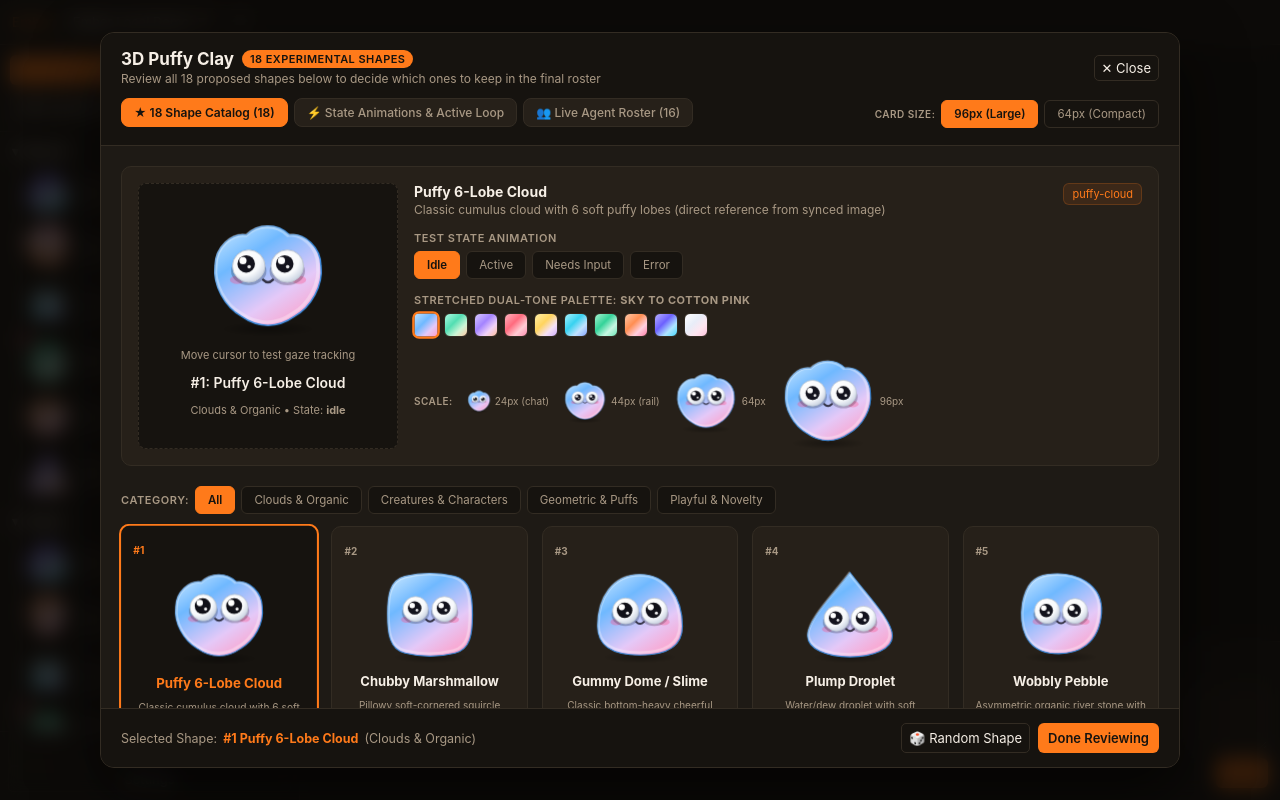
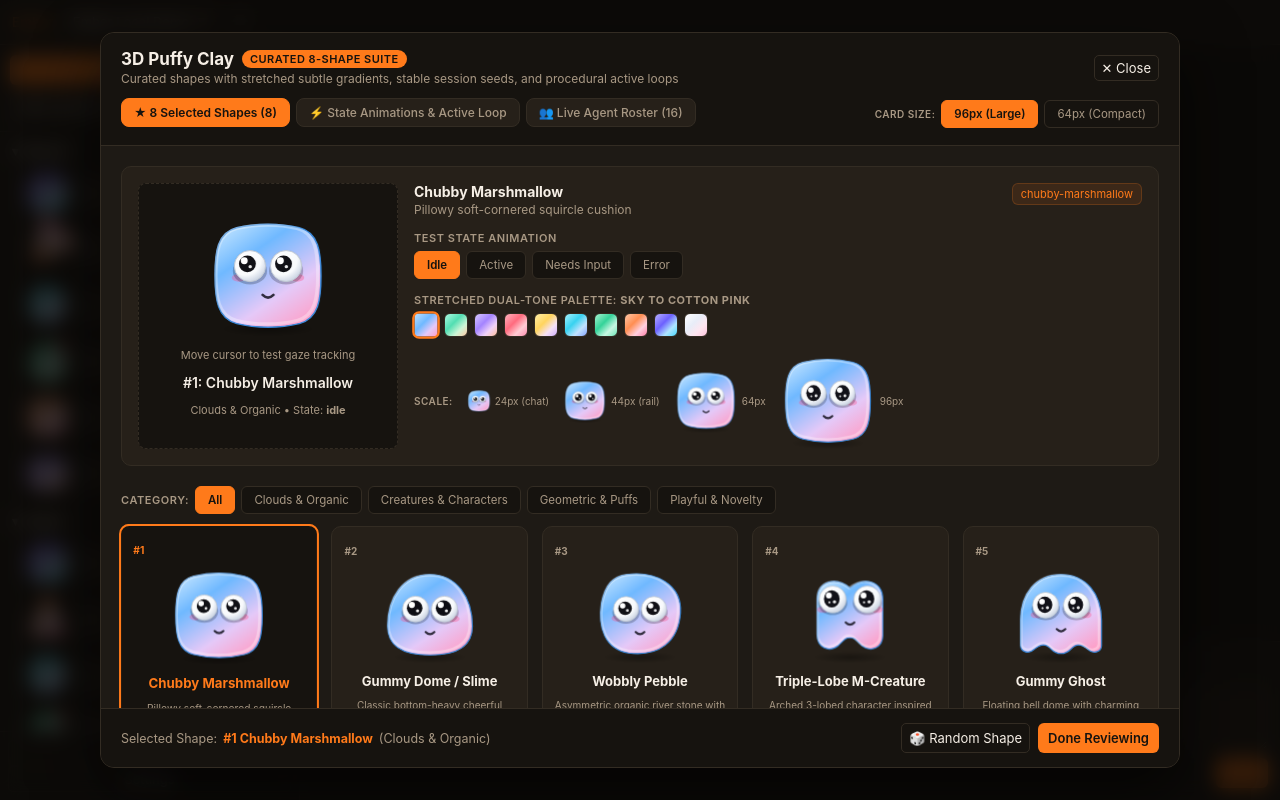
Before and after one commit to noemit/Ember, a React (Vite) app: page / in a window 1280 px wide. Both pictures are taken after a click on the button "Blobs". Built offline with nearby package versions, Linux system fonts and the light colour scheme.

Commit message:
fix: stabilize session seeds, fix needs-input mouth, remove eye colors, and curate 8 keeper shapes

```diff
--- a/src/App.tsx
+++ b/src/App.tsx
@@ -32,7 +32,6 @@ export default function App() {
   const [models, setModels] = React.useState<ModelOption[]>([]);
   const [defaultModelId, setDefaultModelId] = React.useState<string | null>(null);
   const [modelMru, setModelMru] = React.useState<string[]>([]);
-  const [firstPromptBySession, setFirstPromptBySession] = React.useState<Record<string, string>>({});
   const [showcaseOpen, setShowcaseOpen] = React.useState(false);
   const [themeId, setThemeId] = React.useState<string>(DEFAULT_THEME_ID);
   const [settingsOpen, setSettingsOpen] = React.useState(false);
@@ -42,10 +41,10 @@ export default function App() {
   const sessionSeeds = React.useMemo(() => {
     const map: Record<string, string> = {};
     sessions.forEach((session) => {
-      map[session.id] = firstPromptBySession[session.id] ?? session.id;
+      map[session.id] = session.id;
     });
     return map;
-  }, [sessions, firstPromptBySession]);
+  }, [sessions]);
 
   React.useEffect(() => {
     applyTheme(themeId);
@@ -162,14 +161,6 @@ export default function App() {
     void loadMessages(instanceId, selectedSessionId).then((next) => {
       if (!cancelled) {
         setMessages(next);
-        const firstUser = next.find((message) => message.role === 'user');
-        if (firstUser) {
-          setFirstPromptBySession((prev) =>
-            prev[selectedSessionId] === firstUser.text
-              ? prev
-              : { ...prev, [selectedSessionId]: firstUser.text }
-          );
-        }
       }
     });
 
--- a/src/blob/BlobShowcase.tsx
+++ b/src/blob/BlobShowcase.tsx
@@ -63,10 +63,10 @@ export default function BlobShowcase({ onClose }: Props) {
           <div className="showcase-header-top">
             <div className="showcase-title-group">
               <h2>
-                3D Puffy Clay <span className="showcase-badge">18 Experimental Shapes</span>
+                3D Puffy Clay <span className="showcase-badge">Curated 8-Shape Suite</span>
               </h2>
               <p className="showcase-subtitle">
-                Review all 18 proposed shapes below to decide which ones to keep in the final roster
+                Curated shapes with stretched subtle gradients, stable session seeds, and procedural active loops
               </p>
             </div>
             <button className="icon-button" onClick={onClose}>
@@ -82,7 +82,7 @@ export default function BlobShowcase({ onClose }: Props) {
                 data-active={activeTab === 'shapes'}
                 onClick={() => setActiveTab('shapes')}
               >
-                ★ 18 Shape Catalog ({PUFFY_CLAY_SHAPES.length})
+                ★ 8 Selected Shapes ({PUFFY_CLAY_SHAPES.length})
               </button>
               <button
                 className="showcase-tab"
--- a/src/blob/blob.css
+++ b/src/blob/blob.css
@@ -66,14 +66,12 @@
 
 .gem-blob-puffy-clay .clay-yelling-mouth {
   animation: clay-mouth-chatter 0.22s ease-in-out infinite alternate;
-  transform-box: fill-box;
-  transform-origin: 50% 50%;
+  transform-origin: 0px 0px;
 }
 
 .gem-blob-puffy-clay .clay-alert-badge {
   animation: clay-badge-pop 0.9s cubic-bezier(0.34, 1.56, 0.64, 1) infinite alternate;
-  transform-box: fill-box;
-  transform-origin: 50% 50%;
+  transform-origin: 0px 0px;
 }
 
 /* Error State: Hilarious Dizzy Wobble & Shivering X Eyes */
--- a/src/blob/renderers/PuffyClayRenderer.tsx
+++ b/src/blob/renderers/PuffyClayRenderer.tsx
@@ -136,8 +136,10 @@ export default function PuffyClayRenderer({
   const eyeY = shape.eyeY;
   const spacing = shape.eyeSpacing;
   const eyeR = shape.eyeRadius;
-  const naturalMouthY = eyeY + eyeR * 0.92;
+  // Position mouth with plenty of breathing room below the eyes & blush
+  const mouthY = shape.mouthY ?? eyeY + eyeR + 12;
 
+  // Pure dark pupils with white reflections (NO color inside the eyes)
   const renderPupil = (ref: React.RefObject<SVGGElement>) => {
     if (isError) {
       return (
@@ -149,11 +151,10 @@ export default function PuffyClayRenderer({
     }
 
     if (eyeStyle === 1) {
-      // Style 1: Anime Star Sparkle Pupil
+      // Style 1: Anime Star Sparkle Pupil (Pure dark with multiple bright white glints)
       return (
         <g ref={ref} className="clay-pupil-group">
-          <ellipse cx="0" cy="0" rx={eyeR * 0.58} ry={eyeR * 0.64} fill="#12111a" />
-          <ellipse cx="0" cy={eyeR * 0.22} rx={eyeR * 0.44} ry={eyeR * 0.32} fill={color.base} opacity="0.85" />
+          <ellipse cx="0" cy="0" rx={eyeR * 0.58} ry={eyeR * 0.64} fill="#111118" />
           <circle cx={-eyeR * 0.22} cy={-eyeR * 0.25} r={eyeR * 0.22} fill="#ffffff" />
           <circle cx={eyeR * 0.2} cy={eyeR * 0.22} r={eyeR * 0.12} fill="#ffffff" opacity="0.9" />
           <circle cx={-eyeR * 0.18} cy={eyeR * 0.26} r={eyeR * 0.08} fill="#ffffff" opacity="0.85" />
@@ -165,7 +166,7 @@ export default function PuffyClayRenderer({
       // Style 2: Soft Kawaii Round Pupil
       return (
         <g ref={ref} className="clay-pupil-group">
-          <circle cx="0" cy="0" r={eyeR * 0.52} fill="#151420" />
+          <circle cx="0" cy="0" r={eyeR * 0.52} fill="#12121a" />
           <circle cx={-eyeR * 0.18} cy={-eyeR * 0.18} r={eyeR * 0.2} fill="#ffffff" />
           <circle cx={eyeR * 0.16} cy={eyeR * 0.16} r={eyeR * 0.1} fill="#ffffff" opacity="0.9" />
         </g>
@@ -176,7 +177,7 @@ export default function PuffyClayRenderer({
       // Style 3: Deep Wonder Large Eye
       return (
         <g ref={ref} className="clay-pupil-group">
-          <circle cx="0" cy="0" r={eyeR * 0.6} fill="#101018" />
+          <circle cx="0" cy="0" r={eyeR * 0.6} fill="#0d0d14" />
           <circle cx={-eyeR * 0.22} cy={-eyeR * 0.24} r={eyeR * 0.24} fill="#ffffff" />
           <circle cx={eyeR * 0.22} cy={eyeR * 0.22} r={eyeR * 0.12} fill="#ffffff" opacity="0.95" />
         </g>
@@ -186,7 +187,7 @@ export default function PuffyClayRenderer({
     // Default Style 0: Classic 3D Glossy Googly (Reference 05dcb78b151b13d955554fa4fc249a7b.jpg)
     return (
       <g ref={ref} className="clay-pupil-group">
-        <circle cx="0" cy="0" r={eyeR * 0.54} fill="#13131d" />
+        <circle cx="0" cy="0" r={eyeR * 0.54} fill="#111116" />
         <circle cx={-eyeR * 0.2} cy={-eyeR * 0.2} r={eyeR * 0.22} fill="#ffffff" />
         <circle cx={eyeR * 0.18} cy={eyeR * 0.18} r={eyeR * 0.11} fill="#ffffff" opacity="0.9" />
       </g>
@@ -225,7 +226,7 @@ export default function PuffyClayRenderer({
       style={{ overflow: 'visible' }}
     >
       <defs>
-        {/* Eye circular clip paths to prevent any leakage */}
+        {/* Eye circular clip paths */}
         <clipPath id={clipLeftId}>
           <circle cx="0" cy="0" r={eyeR} />
         </clipPath>
@@ -301,7 +302,7 @@ export default function PuffyClayRenderer({
         {/* Rosy Blush Cheeks under eyes */}
         <ellipse
           cx={50 - spacing - eyeR * 0.72}
-          cy={eyeY + eyeR * 0.85}
+          cy={eyeY + eyeR * 0.75}
           rx={eyeR * 0.44}
           ry={eyeR * 0.25}
           fill={color.accent ?? '#ff4081'}
@@ -310,7 +311,7 @@ export default function PuffyClayRenderer({
         />
         <ellipse
           cx={50 + spacing + eyeR * 0.72}
-          cy={eyeY + eyeR * 0.85}
+          cy={eyeY + eyeR * 0.75}
           rx={eyeR * 0.44}
           ry={eyeR * 0.25}
           fill={color.accent ?? '#ff4081'}
@@ -324,21 +325,21 @@ export default function PuffyClayRenderer({
           {renderEye(spacing, rightPupilRef, false)}
         </g>
 
-        {/* Natural Facial Mouth Expression (Centered directly under eyes) */}
+        {/* Natural Facial Mouth Expression (nested in outer positioned <g> to preserve translate) */}
+        <g transform={`translate(50 ${mouthY})`}>
           {isNeedsInput ? (
-          /* Cute Yelling / Talking Mouth on Face */
-          <g transform={`translate(50 ${naturalMouthY})`} className="clay-yelling-mouth">
+            /* Yelling / Talking Mouth on Face with animated chatter */
+            <g className="clay-yelling-mouth">
               <path
-              d="M -6 -1 Q 0 -3 6 -1 C 7 5, 5 9, 0 9 C -5 9, -7 5, -6 -1 Z"
-              fill="#181320"
-              stroke="#0d0a12"
-              strokeWidth="0.8"
+                d="M -7 -2 Q 0 -5 7 -2 C 8 5, 6 10, 0 10 C -6 10, -8 5, -7 -2 Z"
+                fill="#16131e"
+                stroke="#0a0810"
+                strokeWidth="0.9"
               />
-            <path d="M -3.5 4 Q 0 8 3.5 4 Q 2 2 -2 2 Z" fill="#ff5c8a" />
+              <path d="M -4 4 Q 0 9 4 4 Q 2 2 -2 2 Z" fill="#ff5c8a" />
             </g>
           ) : isError ? (
             /* Wobbly Sad Mouth */
-          <g transform={`translate(50 ${naturalMouthY})`}>
             <path
               d="M -7 2 Q -3 -3 0 1 Q 3 -3 7 2"
               fill="none"
@@ -346,10 +347,8 @@ export default function PuffyClayRenderer({
               strokeWidth="2.8"
               strokeLinecap="round"
             />
-          </g>
           ) : isActive ? (
             /* Cheerful Happy Open Smile */
-          <g transform={`translate(50 ${naturalMouthY - 1})`} className="clay-active-mouth">
             <path
               d="M -6 -1 Q 0 7 6 -1"
               fill="none"
@@ -357,25 +356,24 @@ export default function PuffyClayRenderer({
               strokeWidth="2.6"
               strokeLinecap="round"
             />
-          </g>
           ) : (
             /* Sweet Idle Smile */
-          <g transform={`translate(50 ${naturalMouthY - 1})`}>
             <path
-              d="M -4 0 Q 0 4 4 0"
+              d="M -4.5 0 Q 0 4.5 4.5 0"
               fill="none"
               stroke="#1a1824"
-              strokeWidth="2"
+              strokeWidth="2.2"
               strokeLinecap="round"
-              opacity="0.85"
+              opacity="0.88"
             />
+          )}
         </g>
-        )}
       </g>
 
       {/* Needs-Input Clean Notification Speech/Alert Badge */}
       {isNeedsInput && (
-        <g transform="translate(78 16)" className="clay-alert-badge">
+        <g transform="translate(78 16)">
+          <g className="clay-alert-badge">
             <circle cx="0" cy="0" r="9" fill={`url(#${alertBadgeGradId})`} stroke="#ffffff" strokeWidth="1.6" />
             <text
               x="0"
@@ -389,6 +387,7 @@ export default function PuffyClayRenderer({
               !
             </text>
           </g>
+        </g>
       )}
     </svg>
   );
--- a/src/blob/shapes.ts
+++ b/src/blob/shapes.ts
@@ -1,27 +1,17 @@
 import type { PuffyShape } from './types';
 
-// Expanded 18-Shape Library for 3D Puffy Clay
+// Curated 8-Shape Library for 3D Puffy Clay (User-selected keeper roster)
 export const PUFFY_CLAY_SHAPES: PuffyShape[] = [
-  // --- Category: Clouds & Organic ---
-  {
-    id: 'puffy-cloud',
-    name: 'Puffy 6-Lobe Cloud',
-    category: 'Clouds & Organic',
-    description: 'Classic cumulus cloud with 6 soft puffy lobes (direct reference from synced image)',
-    path: 'M 32 16 C 42 6, 58 6, 68 16 C 80 14, 94 26, 94 42 C 96 58, 86 76, 72 84 C 58 94, 42 94, 28 84 C 14 76, 4 58, 6 42 C 6 26, 20 14, 32 16 Z',
-    eyeY: 42,
-    eyeSpacing: 16,
-    eyeRadius: 13.5,
-  },
   {
     id: 'chubby-marshmallow',
     name: 'Chubby Marshmallow',
     category: 'Clouds & Organic',
     description: 'Pillowy soft-cornered squircle cushion',
     path: 'M 24 10 C 40 6, 60 6, 76 10 C 92 14, 94 30, 94 50 C 94 70, 92 86, 76 90 C 60 94, 40 94, 24 90 C 8 86, 6 70, 6 50 C 6 30, 8 14, 24 10 Z',
-    eyeY: 44,
+    eyeY: 42,
     eyeSpacing: 15,
     eyeRadius: 13,
+    mouthY: 66,
   },
   {
     id: 'gummy-dome',
@@ -29,19 +19,10 @@ export const PUFFY_CLAY_SHAPES: PuffyShape[] = [
     category: 'Clouds & Organic',
     description: 'Classic bottom-heavy cheerful slime dome with wide cheeks',
     path: 'M 50 8 C 78 8, 94 32, 94 62 C 94 82, 80 92, 50 92 C 20 92, 6 82, 6 62 C 6 32, 22 8, 50 8 Z',
-    eyeY: 46,
+    eyeY: 44,
     eyeSpacing: 15,
     eyeRadius: 13.5,
-  },
-  {
-    id: 'plump-droplet',
-    name: 'Plump Droplet',
-    category: 'Clouds & Organic',
-    description: 'Water/dew droplet with soft rounded apex and wide base',
-    path: 'M 50 6 C 68 30, 94 56, 94 72 C 94 86, 74 94, 50 94 C 26 94, 6 86, 6 72 C 6 56, 32 30, 50 6 Z',
-    eyeY: 54,
-    eyeSpacing: 14,
-    eyeRadius: 13,
+    mouthY: 68,
   },
   {
     id: 'wobbly-pebble',
@@ -49,12 +30,11 @@ export const PUFFY_CLAY_SHAPES: PuffyShape[] = [
     category: 'Clouds & Organic',
     description: 'Asymmetric organic river stone with smooth wobbles',
     path: 'M 36 8 C 66 4, 94 18, 92 48 C 90 78, 70 94, 38 90 C 14 86, 6 64, 10 38 C 14 18, 22 10, 36 8 Z',
-    eyeY: 46,
+    eyeY: 44,
     eyeSpacing: 14.5,
     eyeRadius: 13,
+    mouthY: 68,
   },
-
-  // --- Category: Creatures & Characters ---
   {
     id: 'm-creature',
     name: 'Triple-Lobe M-Creature',
@@ -63,7 +43,8 @@ export const PUFFY_CLAY_SHAPES: PuffyShape[] = [
     path: 'M 16 34 C 16 14, 36 10, 50 22 C 64 10, 84 14, 84 34 L 84 72 C 84 84, 72 90, 62 82 C 54 74, 54 74, 50 74 C 46 74, 46 74, 38 82 C 28 90, 16 84, 16 72 Z',
     eyeY: 34,
     eyeSpacing: 18,
-    eyeRadius: 14.5,
+    eyeRadius: 14,
+    mouthY: 58,
   },
   {
     id: 'gummy-ghost',
@@ -71,29 +52,10 @@ export const PUFFY_CLAY_SHAPES: PuffyShape[] = [
     category: 'Creatures & Characters',
     description: 'Floating bell dome with charming wavy fluted skirt',
     path: 'M 50 8 C 76 8, 92 28, 92 56 L 92 82 C 92 88, 84 92, 78 86 C 70 80, 66 80, 60 86 C 54 92, 46 92, 40 86 C 34 80, 30 80, 22 86 C 16 92, 8 88, 8 82 L 8 56 C 8 28, 24 8, 50 8 Z',
-    eyeY: 42,
+    eyeY: 40,
     eyeSpacing: 16,
     eyeRadius: 13.5,
-  },
-  {
-    id: 'bunny-nubs',
-    name: 'Bunny Nub Puff',
-    category: 'Creatures & Characters',
-    description: 'Round body with two adorable soft rounded ear nubs',
-    path: 'M 28 32 C 24 18, 30 6, 38 6 C 45 6, 46 18, 48 26 C 52 18, 55 6, 62 6 C 70 6, 76 18, 72 32 C 86 36, 94 48, 94 64 C 94 82, 76 94, 50 94 C 24 94, 6 82, 6 64 C 6 48, 14 36, 28 32 Z',
-    eyeY: 54,
-    eyeSpacing: 15,
-    eyeRadius: 13,
-  },
-  {
-    id: 'peanut-snowman',
-    name: 'Peanut / Snowman',
-    category: 'Creatures & Characters',
-    description: 'Tall dual-lobed character with a gentle hourglass waist pinch',
-    path: 'M 50 6 C 70 6, 80 18, 80 32 C 80 42, 74 46, 72 50 C 78 54, 88 64, 88 74 C 88 88, 70 94, 50 94 C 30 94, 12 88, 12 74 C 12 64, 22 54, 28 50 C 26 46, 20 42, 20 32 C 20 18, 30 6, 50 6 Z',
-    eyeY: 34,
-    eyeSpacing: 14,
-    eyeRadius: 12.5,
+    mouthY: 65,
   },
   {
     id: 'chubby-bean',
@@ -101,21 +63,10 @@ export const PUFFY_CLAY_SHAPES: PuffyShape[] = [
     category: 'Creatures & Characters',
     description: 'Wide horizontal bean pill with chubby proportions',
     path: 'M 32 14 L 68 14 C 84 14, 94 26, 94 44 L 94 58 C 94 76, 84 88, 68 88 L 32 88 C 16 88, 6 76, 6 58 L 6 44 C 6 26, 16 14, 32 14 Z',
-    eyeY: 48,
+    eyeY: 46,
     eyeSpacing: 16,
     eyeRadius: 13,
-  },
-
-  // --- Category: Geometric & Puffs ---
-  {
-    id: 'star-puff',
-    name: '5-Point Star Puff',
-    category: 'Geometric & Puffs',
-    description: 'Soft rounded 5-pointed star pillow with chubby vertices',
-    path: 'M 50 6 C 54 14, 60 26, 68 28 C 76 30, 90 28, 94 34 C 98 42, 88 52, 86 60 C 84 68, 92 80, 86 86 C 80 92, 68 84, 60 84 C 52 84, 48 94, 40 94 C 32 94, 30 82, 24 80 C 16 78, 6 86, 4 78 C 2 70, 14 62, 14 54 C 14 46, 4 36, 8 30 C 12 24, 26 28, 32 24 C 38 20, 46 6, 50 6 Z',
-    eyeY: 46,
-    eyeSpacing: 14,
-    eyeRadius: 12.5,
+    mouthY: 70,
   },
   {
     id: 'onigiri-triangle',
@@ -123,61 +74,10 @@ export const PUFFY_CLAY_SHAPES: PuffyShape[] = [
     category: 'Geometric & Puffs',
     description: 'Rounded triangular dumpling puff with soft apex',
     path: 'M 50 6 C 58 6, 90 70, 93 78 C 96 86, 88 94, 76 94 L 24 94 C 12 94, 4 86, 7 78 C 10 70, 42 6, 50 6 Z',
-    eyeY: 56,
+    eyeY: 54,
     eyeSpacing: 13,
     eyeRadius: 13,
-  },
-  {
-    id: 'hex-gem-puff',
-    name: 'Hex Gem Cushion',
-    category: 'Geometric & Puffs',
-    description: 'Soft chamfered 6-sided crystal cushion',
-    path: 'M 50 6 L 86 24 C 92 27, 94 33, 94 40 L 94 60 C 94 67, 92 73, 86 76 L 50 94 C 46 96, 44 96, 40 94 L 14 76 C 8 73, 6 67, 6 60 L 6 40 C 6 33, 8 27, 14 24 L 50 6 Z',
-    eyeY: 46,
-    eyeSpacing: 14,
-    eyeRadius: 13,
-  },
-  {
-    id: 'clover-puff',
-    name: '4-Leaf Clover Puff',
-    category: 'Geometric & Puffs',
-    description: 'Quad-lobed floral cushion with rounded symmetry',
-    path: 'M 50 18 C 58 6, 74 6, 82 18 C 94 26, 94 42, 82 50 C 94 58, 94 74, 82 82 C 74 94, 58 94, 50 82 C 42 94, 26 94, 18 82 C 6 74, 6 58, 18 50 C 6 42, 6 26, 18 18 C 26 6, 42 6, 50 18 Z',
-    eyeY: 48,
-    eyeSpacing: 14.5,
-    eyeRadius: 13,
-  },
-  {
-    id: 'chubby-heart',
-    name: 'Chubby Heart Puff',
-    category: 'Geometric & Puffs',
-    description: 'Pillow heart with plump lobes and soft bottom taper',
-    path: 'M 50 24 C 44 10, 24 8, 14 22 C 2 38, 10 58, 28 72 L 50 92 L 72 72 C 90 58, 98 38, 86 22 C 76 8, 56 10, 50 24 Z',
-    eyeY: 42,
-    eyeSpacing: 15,
-    eyeRadius: 12.5,
-  },
-
-  // --- Category: Playful & Novelty ---
-  {
-    id: 'blossom-flower',
-    name: 'Blossom Flower',
-    category: 'Playful & Novelty',
-    description: '5-petal scalloped floral puff',
-    path: 'M 50 6 C 60 6, 68 18, 76 16 C 88 18, 94 30, 92 42 C 96 54, 90 68, 80 74 C 76 86, 62 94, 50 92 C 38 94, 24 86, 20 74 C 10 68, 4 54, 8 42 C 6 30, 12 18, 24 16 C 32 18, 40 6, 50 6 Z',
-    eyeY: 44,
-    eyeSpacing: 15,
-    eyeRadius: 13,
-  },
-  {
-    id: 'crescent-puff',
-    name: 'Crescent Moon Puff',
-    category: 'Playful & Novelty',
-    description: 'Chubby curved crescent pillow with cute smiling arch',
-    path: 'M 40 6 C 68 6, 92 28, 92 56 C 92 78, 76 94, 52 94 C 70 82, 74 62, 66 42 C 58 24, 42 16, 24 16 C 30 10, 35 6, 40 6 Z',
-    eyeY: 48,
-    eyeSpacing: 13,
-    eyeRadius: 12,
+    mouthY: 78,
   },
   {
     id: 'fluffy-egg',
@@ -185,8 +85,9 @@ export const PUFFY_CLAY_SHAPES: PuffyShape[] = [
     category: 'Playful & Novelty',
     description: 'Smooth organic tall egg with wide bottom dome',
     path: 'M 50 6 C 75 6, 92 30, 92 56 C 92 78, 74 94, 50 94 C 26 94, 8 78, 8 56 C 8 30, 25 6, 50 6 Z',
-    eyeY: 46,
+    eyeY: 44,
     eyeSpacing: 14,
     eyeRadius: 13.5,
+    mouthY: 68,
   },
 ];
```
Lines whose indentation alone changed are shown as unchanged.
